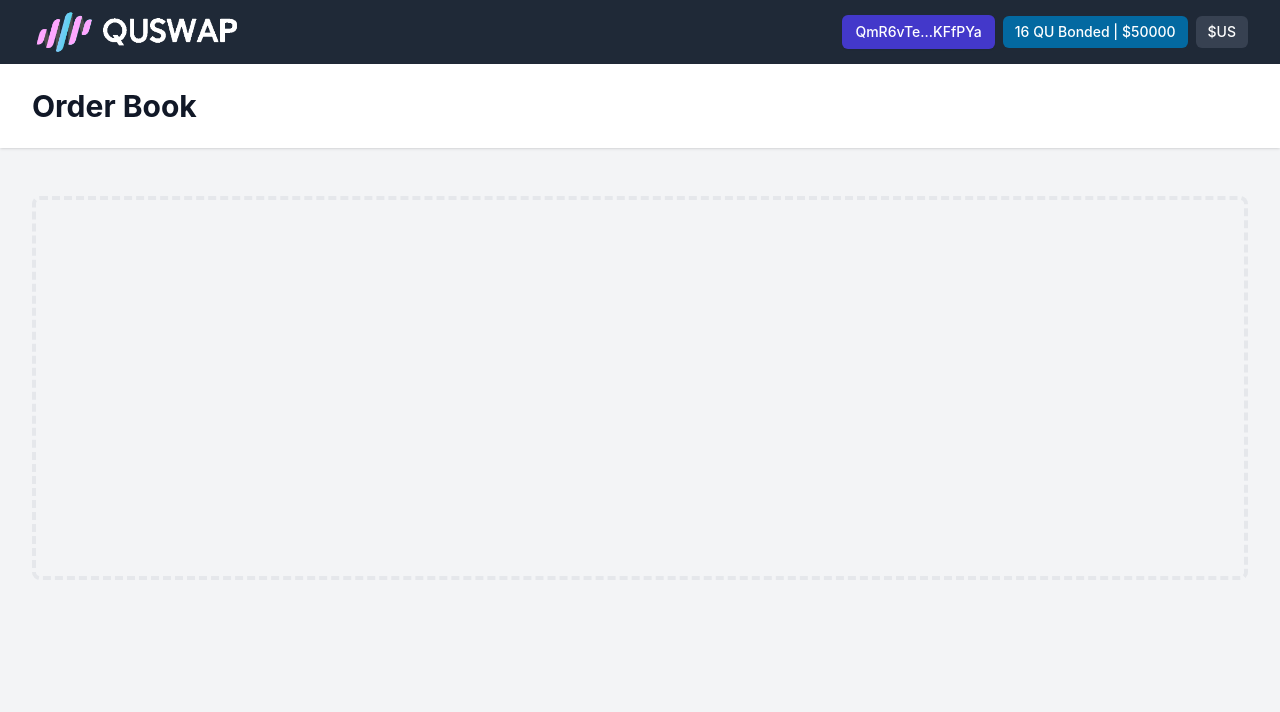
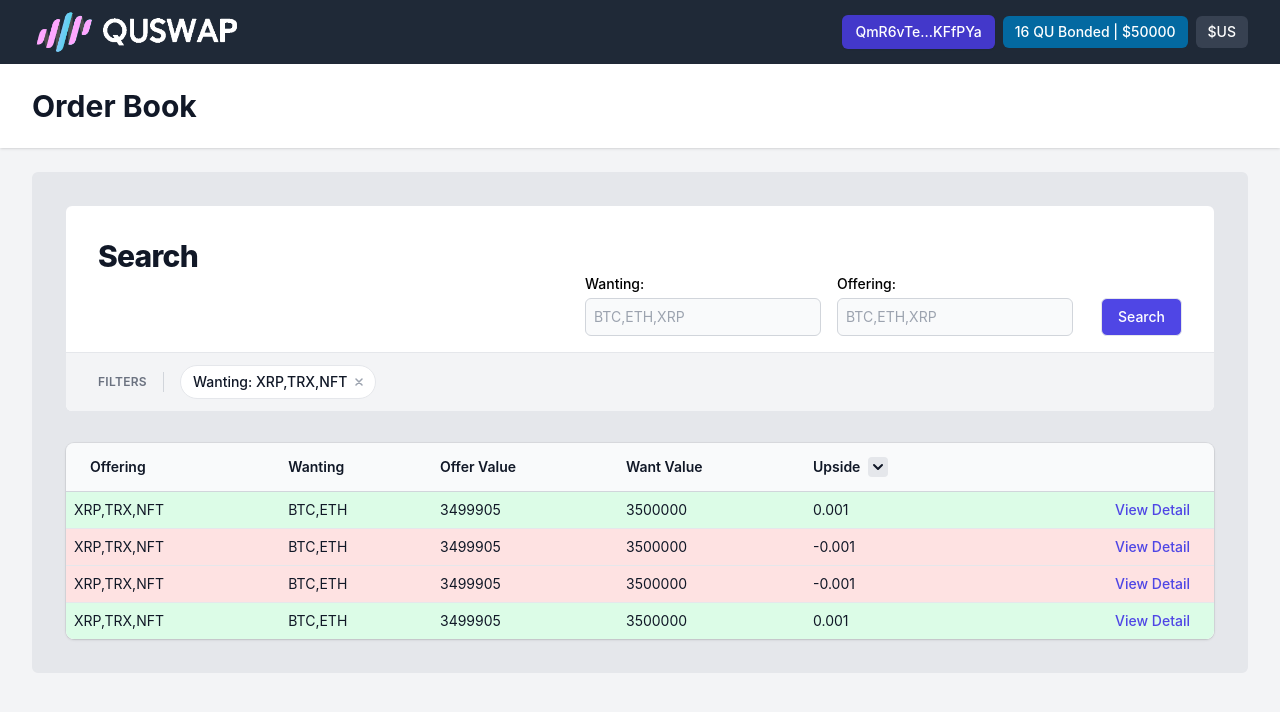
Before and after one commit to quswap/quswap-exchange, a React (Create React App) app: page / in a window 1280 px wide. Shown: the top 712 px of the page. Built offline with nearby package versions, Linux system fonts and the light colour scheme.

Commit message:
finished component

```diff
--- a/src/App.js
+++ b/src/App.js
@@ -2,6 +2,7 @@
 import { Disclosure } from '@headlessui/react'
 import { BellIcon, MenuIcon, XIcon } from '@heroicons/react/outline'
 import QuswapLogo from './quswap_img_replacement.png'
+import OrderList from './components/OrderList'
 
 const user = {
   name: 'Tom Cook',
@@ -123,11 +124,7 @@ export default function App() {
         </header>
         <main>
           <div className="max-w-7xl mx-auto py-6 sm:px-6 lg:px-8">
-            {/* Replace with your content */}
-            <div className="px-4 py-6 sm:px-0">
-              <div className="border-4 border-dashed border-gray-200 rounded-lg h-96" />
-            </div>
-            {/* /End replace */}
+            <OrderList />
           </div>
         </main>
       </div>
--- a/src/components/OrderFilters.js
+++ b/src/components/OrderFilters.js
@@ -62,11 +62,11 @@ function classNames(...classes) {
   return classes.filter(Boolean).join(' ')
 }
 
-export default function Example() {
+export default function OrderFilters() {
   const [open, setOpen] = useState(false)
 
   return (
-    <div className="bg-white">
+    <div className="bg-white rounded-md">
       {/* Mobile filter dialog */}
       {/* <Transition.Root show={open} as={Fragment}>
         <Dialog as="div" className="fixed inset-0 flex z-40 sm:hidden" onClose={setOpen}>
@@ -151,6 +151,9 @@ export default function Example() {
           </Transition.Child>
         </Dialog>
       </Transition.Root> */}
+      <div className="mx-auto pt-8 px-4 sm:px-6 lg:px-8">
+        <h1 className="text-3xl font-extrabold tracking-tight text-gray-900">Search</h1>
+      </div>
 
       <section aria-labelledby="filter-heading">
         <h2 id="filter-heading" className="sr-only">
@@ -193,17 +196,47 @@ export default function Example() {
               </Transition>
             </Menu>
 
-            <button
-              type="button"
-              className="inline-block text-sm font-medium text-gray-700 hover:text-gray-900 sm:hidden"
-              onClick={() => setOpen(true)}
-            >
-              Filters
-            </button>
+            <div className="hidden sm:block">
+              <form>
+                <div className="flex flex-row gap-x-4 items-end">
+                  <div className="sm:col-span-3">
+                    <label htmlFor="first-name" className="block text-sm font-medium text-black">
+                      Wanting:
+                    </label>
+                    <div className="mt-1">
+                      <input
+                        type="text"
+                        autoComplete="none"
+                        placeholder="BTC,ETH,XRP"
+                        className="focus:border-gray-500 block w-full sm:text-sm border p-2 border-gray-300 rounded-md bg-gray-50"
+                      />
+                    </div>
+                  </div>
 
-            <div className="hidden sm:block">
-              <div className="flow-root">
-                <Popover.Group className="-mx-4 flex items-center divide-x divide-gray-200">
+                  <div className="sm:col-span-3">
+                    <label htmlFor="last-name" className="block text-sm font-medium text-black">
+                      Offering:
+                    </label>
+                    <div className="mt-1">
+                      <input
+                        type="text"
+                        autoComplete="none"
+                        placeholder="BTC,ETH,XRP"
+                        className="focus:border-gray-500 block w-full sm:text-sm border p-2 border-gray-300 rounded-md bg-gray-50"
+                      />
+                    </div>
+                  </div>
+
+
+                  <button
+                    type="submit"
+                    className="ml-3 h-fit inline-flex justify-end py-2 px-4 border text-sm font-medium rounded-md text-white bg-indigo-600 hover:bg-indigo-700 active:bg-indigo-900"
+                  >
+                    Search
+                  </button>
+                </div>
+              </form>
+              {/* <Popover.Group className="-mx-4 flex items-center divide-x divide-gray-200">
                   {filters.map((section, sectionIdx) => (
                     <Popover key={section.name} className="px-4 relative inline-block text-left">
                       <Popover.Button className="group inline-flex justify-center text-sm font-medium text-gray-700 hover:text-gray-900">
@@ -217,7 +250,15 @@ export default function Example() {
                           className="flex-shrink-0 -mr-1 ml-1 h-5 w-5 text-gray-400 group-hover:text-gray-500"
                           aria-hidden="true"
                         />
+                        <input
+                          type="email"
+                          name="email"
+                          id="email"
+                          className="shadow-sm focus:ring-indigo-500 focus:border-indigo-500 block w-full sm:text-sm border-gray-300 rounded-md"
+                          placeholder="you@example.com"
+                        />
                       </Popover.Button>
+
 
                       <Transition
                         as={Fragment}
@@ -253,14 +294,13 @@ export default function Example() {
                       </Transition>
                     </Popover>
                   ))}
-                </Popover.Group>
-              </div>
+                </Popover.Group> */}
             </div>
           </div>
         </div>
 
         {/* Active filters */}
-        <div className="bg-gray-100">
+        <div className="bg-gray-100 rounded-b-md">
           <div className="max-w-7xl mx-auto py-3 px-4 sm:flex sm:items-center sm:px-6 lg:px-8">
             <h3 className="text-xs font-semibold uppercase tracking-wide text-gray-500">
               Filters
--- a/src/components/OrderList.js
+++ b/src/components/OrderList.js
@@ -1,4 +1,5 @@
 import { ChevronDownIcon } from '@heroicons/react/solid'
+import OrderFilters from './OrderFilters'
 
 /* This example requires Tailwind CSS v2.0+ */
 const listings = [
@@ -16,7 +17,7 @@ const listings = [
     wanting: 'BTC,ETH',
     offerValue: 3499905,
     wantValue: 3500000,
-    upside: .001,
+    upside: -.001,
   },
   {
     id: 1,
@@ -24,7 +25,7 @@ const listings = [
     wanting: 'BTC,ETH',
     offerValue: 3499905,
     wantValue: 3500000,
-    upside: .001,
+    upside: -.001,
   },
   {
     id: 1,
@@ -39,23 +40,8 @@ const listings = [
 
 export default function OrderList() {
   return (
-    <div className="px-4 sm:px-6 lg:px-8">
-      <div className="sm:flex sm:items-center">
-        <div className="sm:flex-auto">
-          <h1 className="text-xl font-semibold text-gray-900">Search</h1>
-          <p className="mt-2 text-sm text-gray-700">
-            You can search for pairs by tickers in offering and/or wanting.
-          </p>
-        </div>
-        <div className="mt-4 sm:mt-0 sm:ml-16 sm:flex-none">
-          <button
-            type="button"
-            className="inline-flex items-center justify-center rounded-md border border-transparent bg-indigo-600 px-4 py-2 text-sm font-medium text-white shadow-sm hover:bg-indigo-700 focus:outline-none focus:ring-2 focus:ring-indigo-500 focus:ring-offset-2 sm:w-auto"
-          >
-            Search
-          </button>
-        </div>
-      </div>
+    <div className="p-8 sm:px-6 lg:px-8 border-2 border-gray-200 p-4 bg-gray-200 rounded-md">
+      <OrderFilters />
       <div className="mt-8 flex flex-col">
         <div className="-my-2 -mx-4 overflow-x-auto sm:-mx-6 lg:-mx-8">
           <div className="inline-block min-w-full py-2 align-middle md:px-6 lg:px-8">
@@ -89,23 +75,24 @@ export default function OrderList() {
                     </th>
                     <th
                       scope="col"
-                      className="whitespace-nowrap px-2 py-3.5 text-left text-sm font-semibold text-gray-900"
+                      className="whitespace-nowrap px-2 py-3.5 text-left text-sm font-semibold text-gray-900 flex flex-row"
                     >
                       Upside
                       <span className="ml-2 flex-none rounded bg-gray-200 text-gray-900 group-hover:bg-gray-300">
                         <ChevronDownIcon className="h-5 w-5" aria-hidden="true" />
                       </span>
                     </th>
+                    <th></th>
                   </tr>
                 </thead>
                 <tbody className="divide-y divide-gray-200 bg-white">
                   {listings.map((listing) => (
-                    <tr key={listing.id}>
+                    <tr key={listing.id} className={listing.upside >= 0 ? 'bg-green-100' : 'bg-red-100'}>
                       <td className="whitespace-nowrap px-2 py-2 text-sm text-gray-900">{listing.offering}</td>
-                      <td className="whitespace-nowrap px-2 py-2 text-sm text-gray-500">{listing.wanting}</td>
-                      <td className="whitespace-nowrap px-2 py-2 text-sm text-gray-500">{listing.offerValue}</td>
-                      <td className="whitespace-nowrap px-2 py-2 text-sm text-gray-500">{listing.wantValue}</td>
-                      <td className="whitespace-nowrap px-2 py-2 text-sm text-gray-500">{listing.upside}</td>
+                      <td className="whitespace-nowrap px-2 py-2 text-sm text-gray-900">{listing.wanting}</td>
+                      <td className="whitespace-nowrap px-2 py-2 text-sm text-gray-900">{listing.offerValue}</td>
+                      <td className="whitespace-nowrap px-2 py-2 text-sm text-gray-900">{listing.wantValue}</td>
+                      <td className="whitespace-nowrap px-2 py-2 text-sm text-gray-900">{listing.upside}</td>
                       <td className="relative whitespace-nowrap py-2 pl-3 pr-4 text-right text-sm font-medium sm:pr-6">
                         <a href="#" className="text-indigo-600 hover:text-indigo-900">
                           View Detail
```
